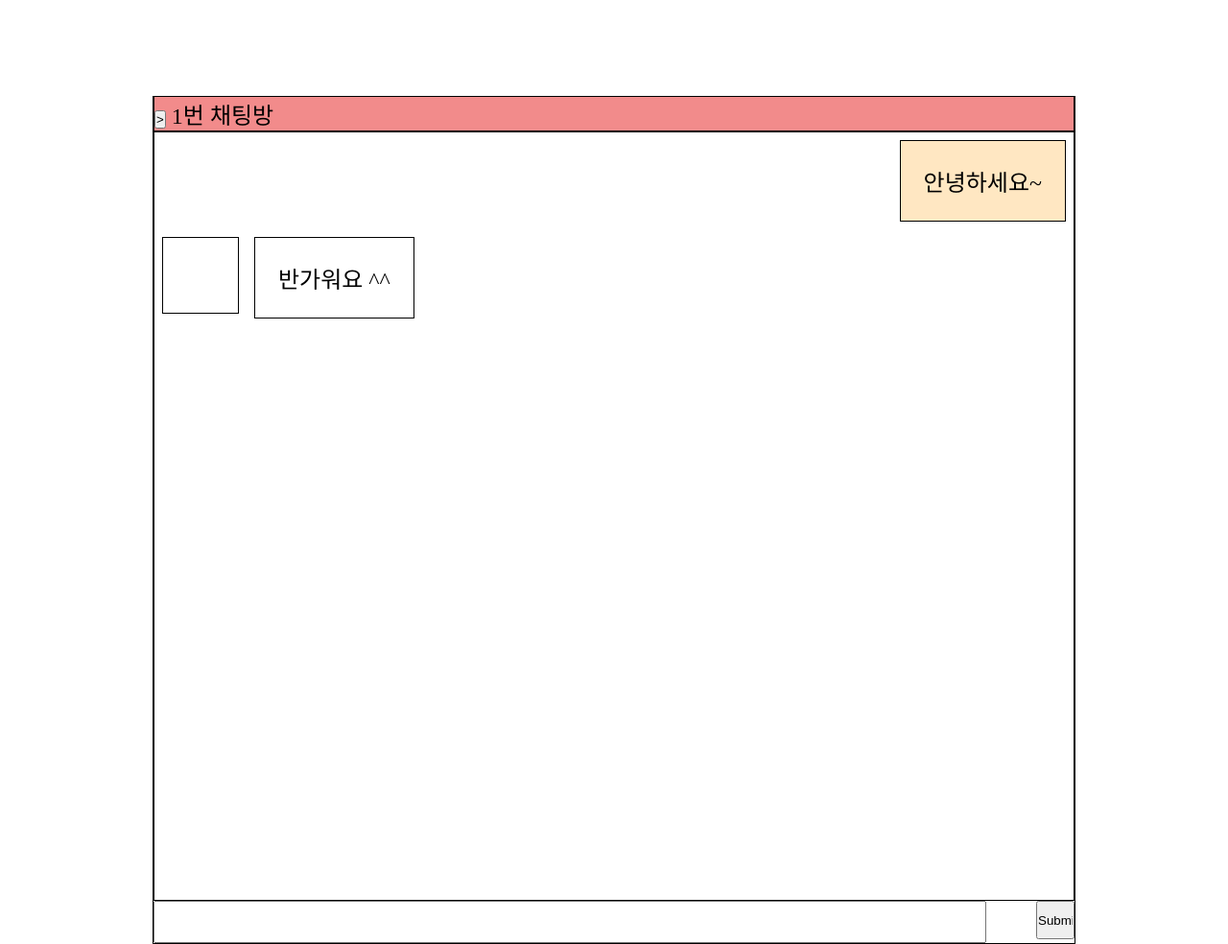
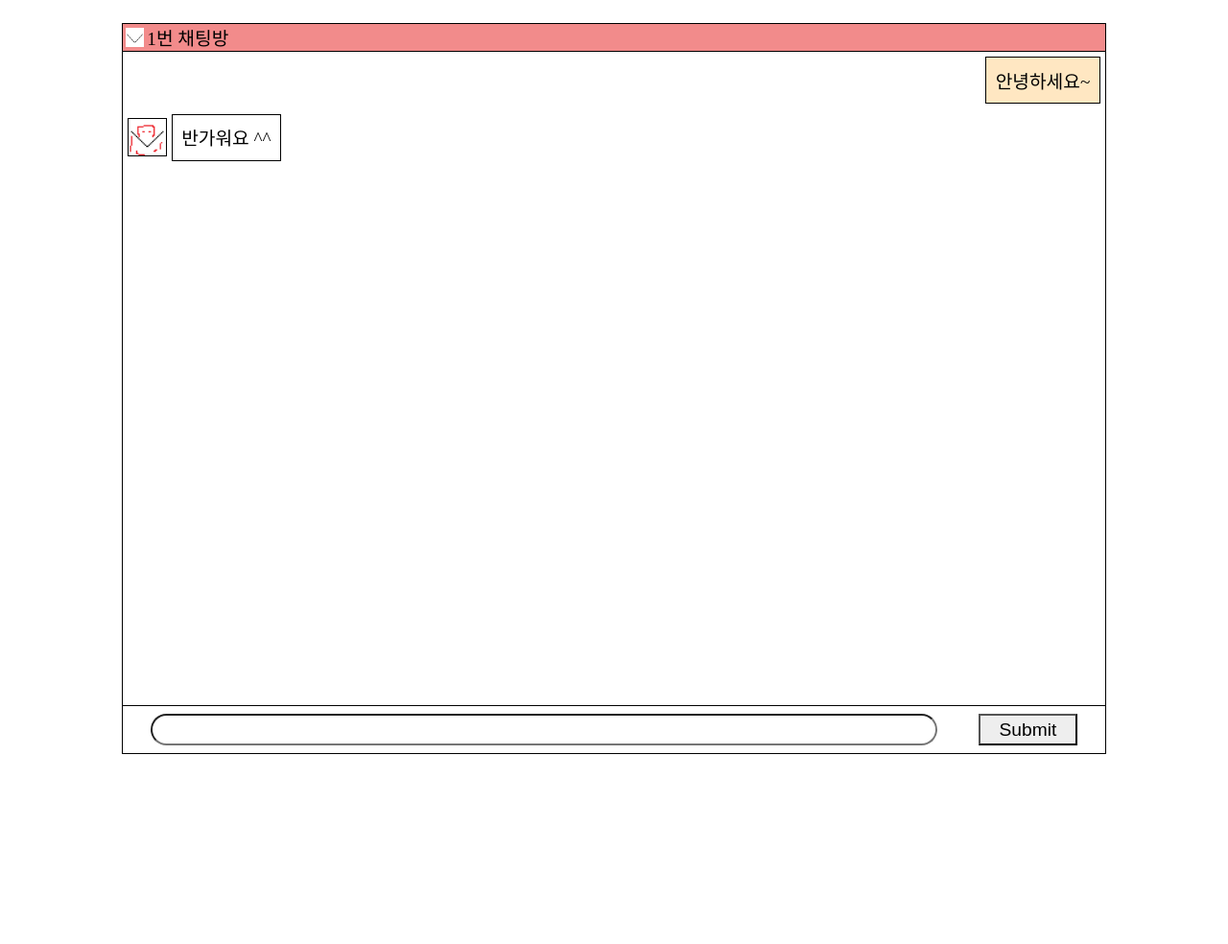
Before and after one commit to ticod/chit-chat, a plain HTML site: page index.html in a window 1280 px wide. Shown: the whole page at 96% size. After the commit the page ends 810 px from the top, so only its background shows below. Drawn offline with Linux system fonts and the light colour scheme.

Commit message:
Update 레이아웃 수정 & 테스트 icon 추가

```diff
--- a/css/index.css
+++ b/css/index.css
@@ -2,6 +2,17 @@
 * {
   margin: 0px;
   padding: 0px;
+  font-size: 1em;
+}
+
+.box {
+  width: 80%;
+  height: 95vh;
+  margin: 3vh auto;
+  border: 1px solid black;
+  display: flex;
+  flex-direction: column;
+  flex-wrap: nowrap;
 }
 
 /* WEB : 1920 ~ 1024 */
@@ -9,82 +20,87 @@
 
   /* ALL */
   body {
-    font-size: 1.5em;
-  }
-
-  .box {
-    width: 75%;
-    margin: 0 auto;
-    border-right: 1px solid black;
-    border-left: 1px solid black;
-    border-bottom: 1px solid black;
+    font-size: 1.2em;
   }
 
   /* Header : Menubar */
   header {
-    z-index: 1;
+    display: flex;
+    justify-self: start;
+    align-items: center;
+    /* z-index: 1; */
     background-color: #F28B8B;
-    margin-top: 100px;
-    border: 1px solid black;
+  }
+
+  .menuicon {
+    margin: 0.3%;
+    width: 1em;
+    height: 1em;
+  }
+
+  .chatroom {
+    font-size: 1em;
   }
 
   /* Article : ChatBox */
+  .chatcontainer {
+    display: flex;
+    flex-direction: column;
+    height: 100%;
+    border-top: 1px solid black;
+    border-bottom: 1px solid black;
+  }
+
   .chatbox {
-    display: block;
-    border: 1px solid black;
-    height: 800px;
+    display: flex;
+    align-items: center;
+    margin: 0.5%;
   }
 
   .chat {
-    margin: 8px;
-    padding: 1em;
-    display: block;
-    box-sizing: content-box;
+    border: 1px solid black;
+    padding: 0.5em;
   }
 
   .mychat {
-    display: block;
-    float: right;
-    clear: both;
-    border: 1px solid black;
+    display: inline;
+    align-self: flex-end;
     background-color: #FFE7C2;
-    width: auto;
-
   }
 
   .yourchat {
-    display: block;
-    float: left;
-    clear: right;
-    border: 1px solid black;
+    display: inline;
+    align-self: flex-start;
     background-color: white;
-    left: 0;
   }
 
   .youricon {
     display: inline;
-    float: left;
-    clear: right;
-    width: 30px;
-    height: 30px;
+    width: 2em;
+    height: 2em;
+    margin-right: 0.5%;
     border: 1px solid black;
   }
 
   /* Footer : InputChat */
   footer {
-    display: block;
-    clear: both;
+    display: flex;
+    justify-content: space-around;
+    padding: 8px;
   }
 
-  footer input[type=text] {
-    width: 90%;
-    height: 3em;
+  /* input chatting */
+  .input__chat {
+    width: 80%;
+    height: 1.5em;
+    padding-left: 0.5em;
+    font-size: 1em;
+    border-radius: 50px;
   }
 
-  footer input[type=submit] {
-    float: right;
-    width: 3em;
-    height: 3em;
+  .input__chatbutton {
+    background-color: #EEEEEE;
+    width: 8vw;
   }
 }
 
--- a/index.html
+++ b/index.html
@@ -11,24 +11,25 @@
 
   <!-- 메뉴 바 및 채팅방 번호 -->
   <header class="menubar">
-    <button class="menu">&gt;</button>
-    <span class="chattingroom">1번 채팅방</span>
+    <img src="resources/menuicon.png" class="menuicon">
+    <span class="chatroom">1번 채팅방</span>
   </header>
 
   <!-- 채팅 내용 박스 -->
-  <article class="chatbox">
-    <div class="chat mychat">안녕하세요~</div>
-
-    <div class="chat youricon"></div>
-    <div class="chat yourchat">
-      반가워요 ^^
+  <article class="chatcontainer">
+    <div class="chatbox chat mychat">안녕하세요~</div>
+    <div class="chatbox">
+      <img src="resources/youricon1.png" class="youricon">
+      <div class="chat yourchat">
+        반가워요 ^^
+      </div>
     </div>
   </article>
 
   <!-- 채팅 바 -->
   <footer class="inputbar">
-    <input type="text" name="chat">
-    <input type="submit">
+    <input type="text" name="chat" class="input__chat">
+    <input type="submit" class="input__chatbutton">
   </footer>
 
 </div>
```
Also changed, not shown: resources/menuicon.png (added), resources/youricon1.png (added).
